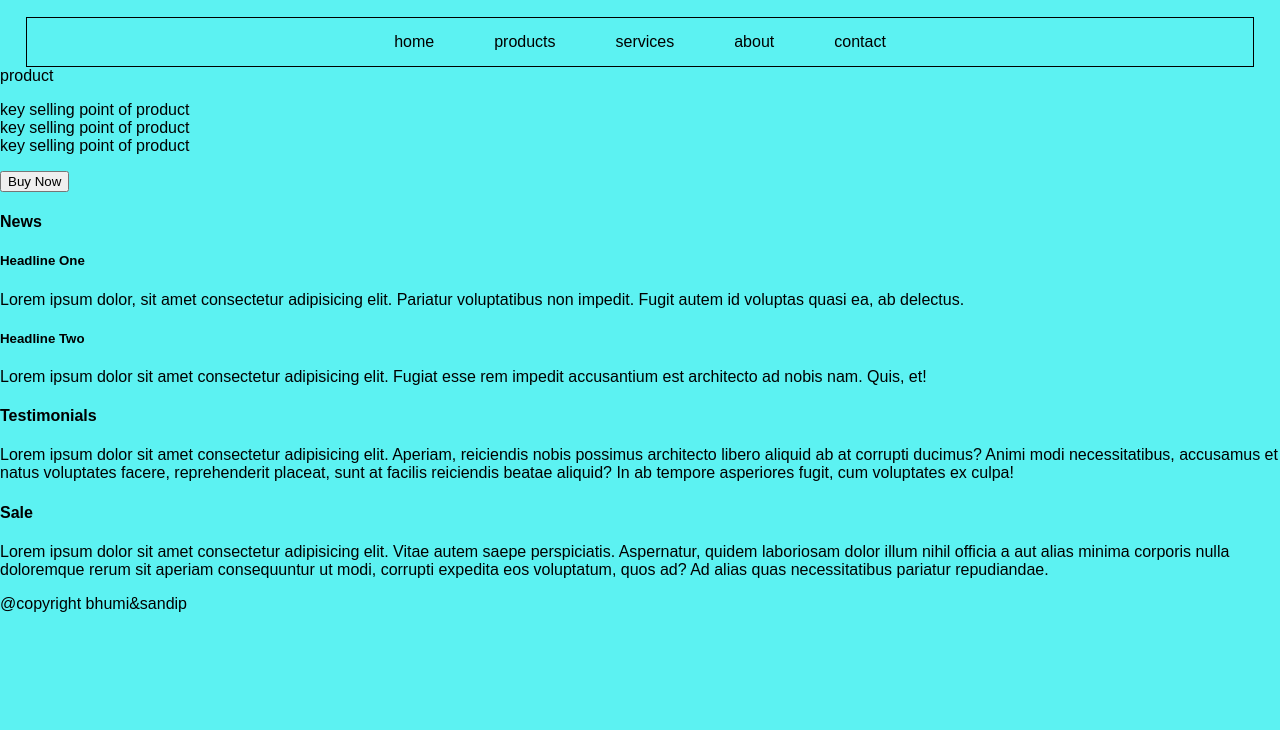
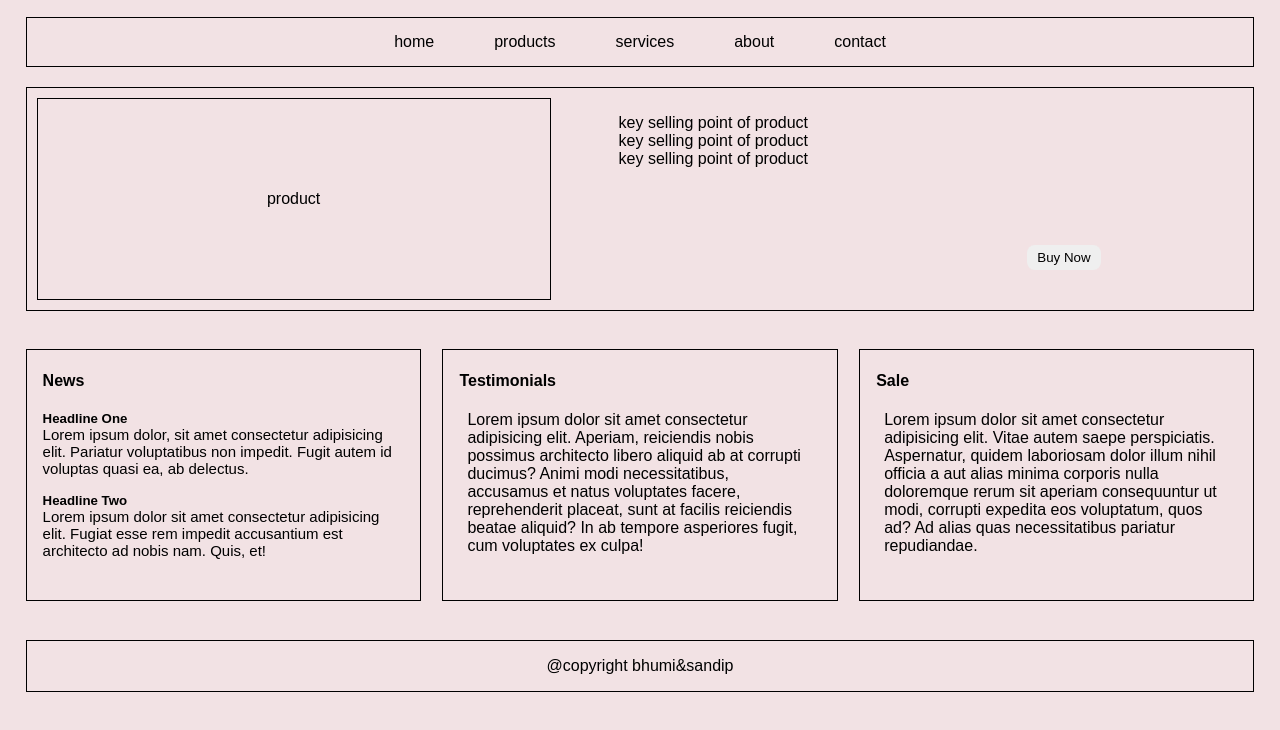
Before and after one commit to bhumijr/sandip-don, a plain HTML site: page index.html in a window 1280 px wide. Shown: the part 102-832 px from the top of the page. Before the commit the page ends 800 px from the top, so only its background shows below. Drawn offline with Linux system fonts and the light colour scheme.

Commit message:
Update style.css

```diff
--- a/style.css
+++ b/style.css
@@ -1,5 +1,5 @@
 body {
-    background-color: rgb(92, 242, 242);
+    background-color: rgb(242, 226, 228);
     color: black;
     padding: 0;
     margin: 0;
@@ -15,22 +15,110 @@ h1 {
     margin: 20px auto;
     padding: 20px 5px;
 }
-ul{
+
+ul {
     list-style-type: none;
     display: flex;
     justify-content: center;
     gap: 50px;
-    padding:5px;
-    margin: 0 2vw ;
+    padding: 5px;
+    margin: 0 2vw;
     border: 1px solid black;
 }
- ul li{
+
+ul li {
     padding: 10px 5px;
     margin: 0;
 }
-ul li:hover{
-    background-color: rgb(82, 197, 220);
-    color: rgb(248, 60, 2);
+
+ul li:hover {
+    background-color: rgb(0, 0, 0);
+    color: rgb(213, 154, 154);
     cursor: pointer;
     border-radius: 10px;
 }
+
+.product {
+    display: flex;
+    gap: 3rem;
+    margin: 20px 2vw;
+    border: 1px solid black;
+}
+
+.productphoto {
+    text-align: center;
+    line-height: 200px;
+    width: 40vw;
+    height: 200px;
+    border: 1px solid black;
+    margin: 10px;
+}
+
+.productdesc {
+    width: 40vw;
+    display: flex;
+    flex-direction: column;
+    margin: 10px;
+    position: relative;
+}
+
+.productdesc button {
+    position: absolute;
+    bottom: 30px;
+    right: 30px;
+    padding: 5px 10px;
+    border: none;
+    border-radius: 8px;
+    cursor: pointer;
+}
+
+.productdesc button:hover {
+    background-color: rgb(0, 0, 0);
+    color: rgb(213, 154, 154);
+}
+
+.diffone {
+    display: flex;
+    justify-content: space-between;
+    align-items: flex-start;
+    margin-left: 2vw;
+    margin-right: 2vw;
+    margin-top: 3vw;
+}
+
+.diffone>div {
+    width: 32%;
+    height: 250px;
+    border: 1px solid black;
+}
+
+.diffone>div h4 {
+    padding-left: 1rem;
+}
+
+.news>div h5 {
+    padding: 0 1rem 0 1rem;
+    margin: 0;
+}
+
+.news>div p {
+    padding: 0 1rem 0 1rem;
+    margin: 0 0 1rem 0;
+    font-size: 15px;
+}
+
+.testimonials p {
+    padding: 0 1.5rem 1.5rem 1.5rem;
+    margin: 0;
+}
+
+.sale p {
+    padding: 0 1.5rem 1.5rem 1.5rem;
+    margin: 0;
+}
+
+footer {
+    text-align: center;
+    border: 1px solid black;
+    margin: 3vw 2vw;
+}
```
